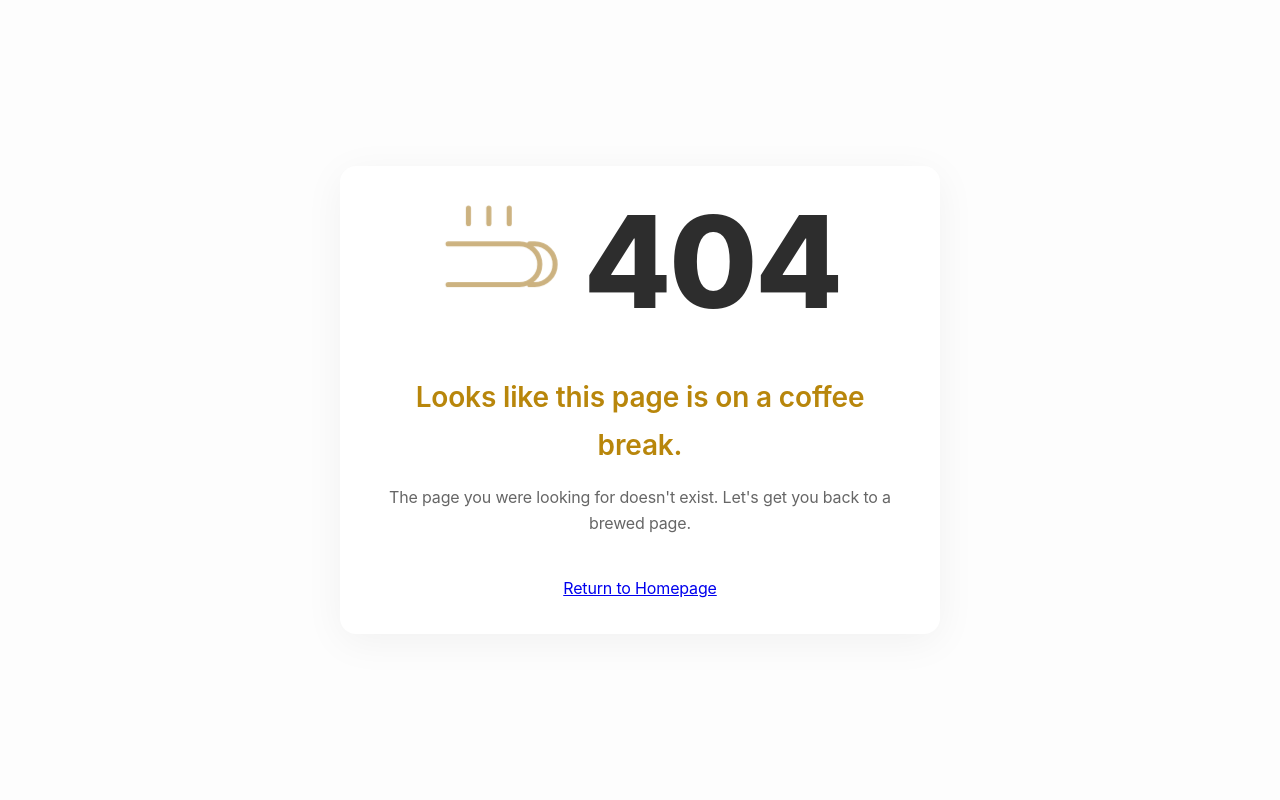
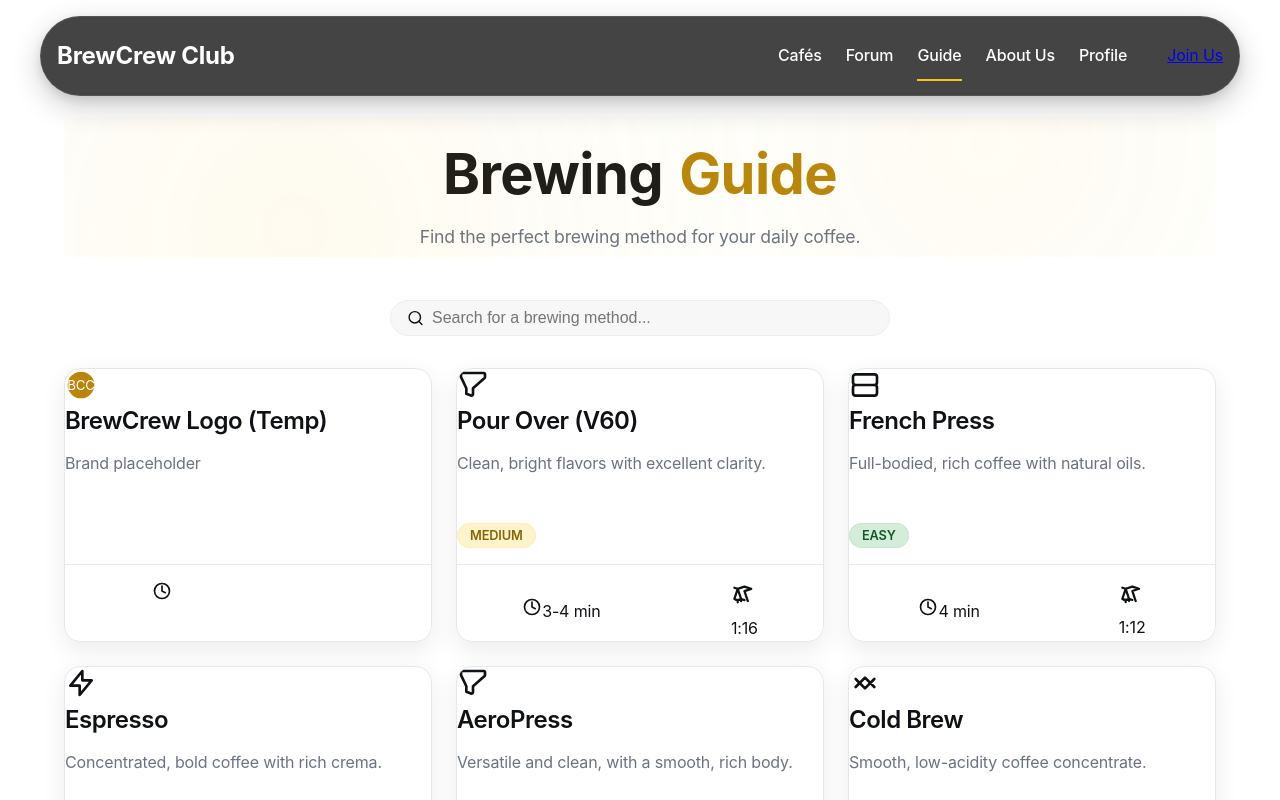
Before and after one commit to wakkawakka3/BrewCrew.Club, a React (Vite) app: page /guide in a window 1280 px wide. Before the commit this address had no page. Shown: the top 800 px of the page. Built offline with nearby package versions, Linux system fonts and the light colour scheme.

Commit message:
ui changes :)

```diff
--- a/src/App.jsx
+++ b/src/App.jsx
@@ -17,7 +17,7 @@ function App() {
       <Route path="/cafes" element={<Cafes />} />
       <Route path="/forum" element={<Forum />} />
       <Route path="/forum-post" element={<ForumPost />} />
-      <Route path="/blog" element={<Guide />} />
+      <Route path="/guide" element={<Guide />} />
       <Route path="/about-us" element={<AboutUs />} />
       <Route path="/join" element={<Join />} />
       <Route path="/profile" element={<Profile />} />
--- a/src/index.css
+++ b/src/index.css
@@ -12,6 +12,12 @@
     --gray-200: #e5e7eb;
     --yellow: #f5c518; /* accent */
     --yellow-600: #d4a90f;
+   /* Neutrals for premium dark/light themes */
+   --neutral-900: #0b0b0c;
+   --neutral-800: #121214;
+   --neutral-700: #1c1d22;
+   --neutral-100: #f2f3f5;
+   --neutral-50:  #f5f5f7;
 
   /* Semantic Colors */
     --primary-color: var(--black);
@@ -125,6 +131,26 @@ h6 { font-size: var(--font-size-base); }
     max-width: 1200px;
     margin: 0 auto;
     padding: 0 var(--space-lg);
+  }
+
+  /* ========================================
+     THEME UTILITIES
+     ======================================== */
+  .section-dark {
+    background: linear-gradient(180deg, var(--neutral-900) 0%, var(--neutral-800) 100%);
+    color: #e9e9ec;
+  }
+  .text-on-dark { color: #e9e9ec; }
+  .muted-on-dark { color: #b8bbc2; }
+
+  /* Headline highlight pill (black rounded background behind a word) */
+  .highlight-pill {
+    display: inline-block;
+    padding: .15em .45em;
+    background: #0f0f11;
+    border-radius: 0.7em;
+    color: #ffffff;
+    box-shadow: 0 2px 6px rgba(0,0,0,.25) inset, 0 2px 16px rgba(0,0,0,.35);
   }
 
   /* ========================================
@@ -332,12 +358,12 @@ h6 { font-size: var(--font-size-base); }
   }
 
  /* Wave (Hero) Animation */
- .hero-waves {
+.hero-waves {
    position: absolute;
    bottom: 0;
    left: 0;
    width: 100%;
-   height: 120px;
+  height: 180px;
    overflow: hidden;
    line-height: 0;
    z-index: 1;
@@ -365,21 +391,21 @@ h6 { font-size: var(--font-size-base); }
    border-top: 1px solid rgba(255,255,255,0.06);
    border-bottom: 1px solid rgba(255,255,255,0.06);
  }
- .logo-marquee .marquee-track {
+.logo-marquee .marquee-track {
    display: inline-block;
    white-space: nowrap;
    will-change: transform;
-   animation: marquee-scroll 20s linear infinite;
+  animation: marquee-scroll 20s linear infinite;
  }
  .logo-marquee .marquee-track span {
    display: inline-block;
    padding: 0 .75rem;
    opacity: 0.9;
  }
- @keyframes marquee-scroll {
-   from { transform: translateX(0); }
-   to { transform: translateX(-50%); }
- }
+@keyframes marquee-scroll {
+  from { transform: translateX(100%); }
+  to { transform: translateX(-100%); }
+}
 
   /* ========================================
    FOOTER
--- a/src/pages/AboutUs.jsx
+++ b/src/pages/AboutUs.jsx
@@ -203,14 +203,13 @@ const AboutUs = () => {
           background-image: radial-gradient(circle at 20% 80%, rgba(245, 197, 24, 0.08) 0%, transparent 50%),
                             radial-gradient(circle at 80% 20%, rgba(245, 197, 24, 0.06) 0%, transparent 50%);
           pointer-events: none;
-          animation: fadeInUp 0.6s ease-out;
         }
         .hero-title {
           color: var(--primary-color);
           font-size: 4rem;
           font-weight: 700;
           margin-bottom: 0.5rem;
-          animation: fadeInUp 0.6s ease-out;
+          /* animation removed for About Us */
         }
         .hero-title .black-text{ color: var(--primary-color); }
 
@@ -218,8 +217,7 @@ const AboutUs = () => {
           font-size: 1.25rem;
           opacity: 0.9;
           color: var(--text-light);
-          animation: fadeInUp 0.6s ease-out 0.2s;
-          animation-fill-mode: both;
+          /* animation removed for About Us */
         }
 
         /* Common Section Styles */
--- a/src/pages/Guide.jsx
+++ b/src/pages/Guide.jsx
@@ -541,6 +541,28 @@ const Guide = () => {
     method.name.toLowerCase().includes(searchQuery.toLowerCase())
   );
 
+  // Add a temporary logo tile at the beginning of the grid
+  const tempLogoCard = {
+    name: "BrewCrew Logo (Temp)",
+    description: "Brand placeholder",
+    time: "",
+    difficulty: "",
+    ratio: "",
+    icon: () => (
+      <svg width="32" height="32" viewBox="0 0 24 24" fill="currentColor" aria-hidden>
+        <circle cx="12" cy="12" r="10" fill="#B8860B" />
+        <text x="12" y="16" textAnchor="middle" fontSize="10" fill="#fff">BCC</text>
+      </svg>
+    ),
+    temperature: "",
+    grindSize: "",
+    equipment: [],
+    ingredients: [],
+    detailedSteps: [],
+    tips: [],
+  };
+  const gridItems = [tempLogoCard, ...filteredMethods];
+
   return (
     <Layout>
       <div className="guide-page">
@@ -564,7 +586,7 @@ const Guide = () => {
                 </div>
             </div>
             <div className="cafe-grid" style={{ marginTop: "2rem" }}>
-              {filteredMethods.map((method) => (
+              {gridItems.map((method) => (
                 <BrewingMethodCard
                   key={method.name}
                   method={method}
--- a/src/pages/Home.jsx
+++ b/src/pages/Home.jsx
@@ -172,7 +172,7 @@ const Home = () => {
             <h1 className="hero-title" style={{ fontWeight: 600 }}>
               <span className="gradient-text">Discover</span> Amazing Cafés,
               <br />
-              <span className="accent-text">Connect</span> with Coffee Lovers
+              <span className="highlight-pill">Connect</span> with Coffee Lovers
             </h1>
             <p className="hero-description">
               Join thousands of coffee enthusiasts exploring hidden gems, sharing experiences,
```
